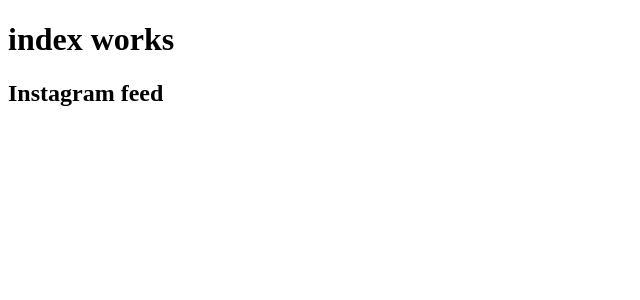
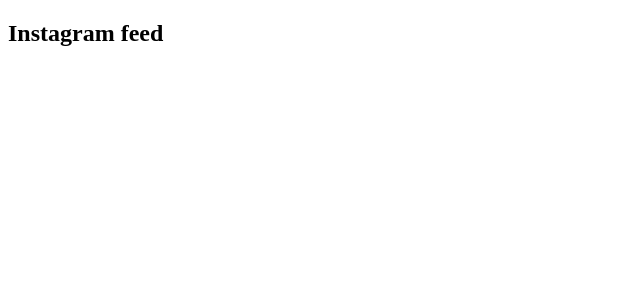
Before and after one commit to nasicha/game-me, a Nuxt app: page / in a window 1280 px wide. Shown: the top 300 px of the page, without its empty margins (0-640 px from the left). Built offline with nearby package versions, Linux system fonts and the light colour scheme.

Commit message:
update dependencies, Readme, reset layout

```diff
--- a/components/instagram-feed.vue
+++ b/components/instagram-feed.vue
@@ -1,9 +1,3 @@
 <template>
   <h2>Instagram feed</h2>
-  <!-- <InstagramFeed
-    :count="12"
-    accessToken="<your token here>"
-    :pagination="true"
-    :caption="true"
-  /> -->
 </template>
--- a/pages/index.vue
+++ b/pages/index.vue
@@ -1,5 +1,4 @@
 <template>
-  <h1>index works</h1>
   <InstagramFeed></InstagramFeed>
 </template>
 
```
Also changed, not shown: 2 other files (tests, documents, lock files or other folders).
